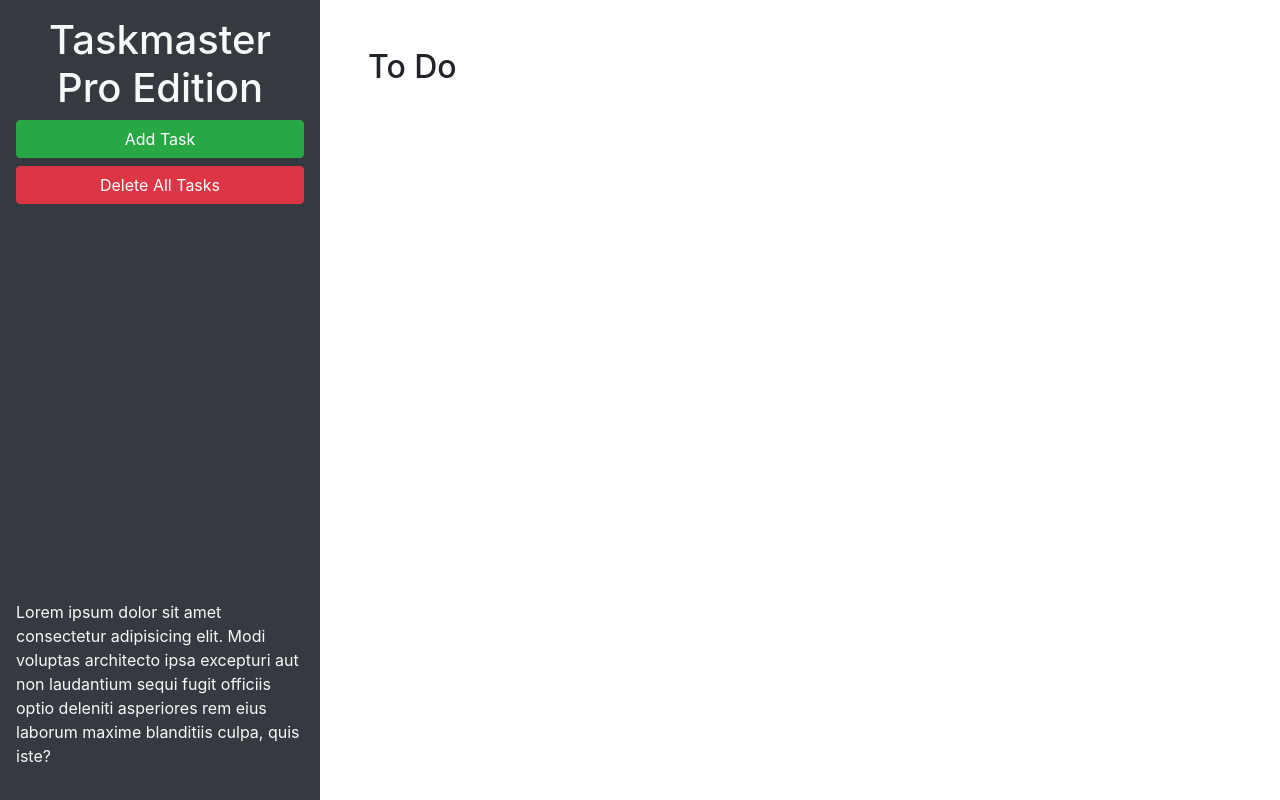
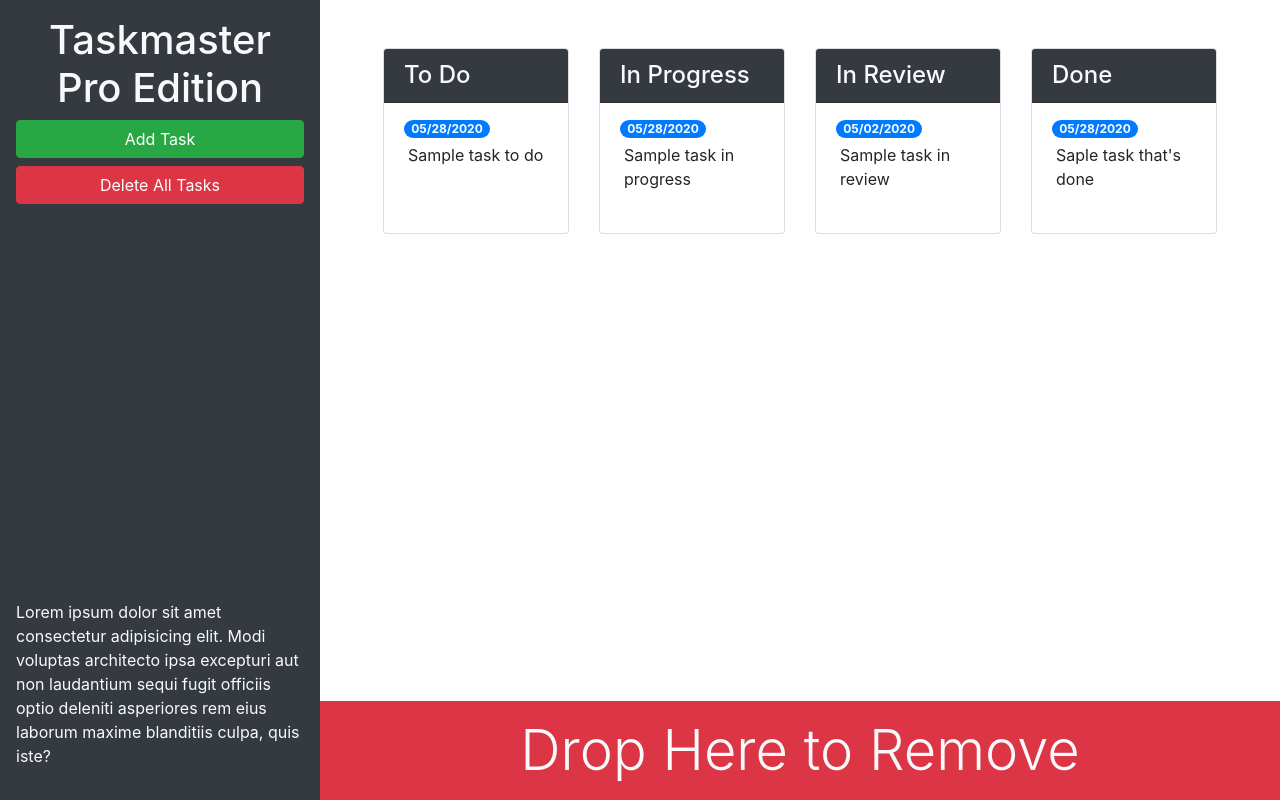
Before and after one commit to Memo3822/taskmaster-pro, a plain HTML site: page index.html in a window 1280 px wide. Drawn offline with nearby package versions, Linux system fonts and the light colour scheme.

Commit message:
used bootstrap to change color of boxes and add red bar on the bottom

```diff
--- a/index.html
+++ b/index.html
@@ -13,21 +13,79 @@
 <body>
 
   <div class="row min-vh-100 no-gutters">
-    <header class="col-12 col-lg-3 bg-dark text-light d-flex flex-column p-4 p-lg-3">
+    <header class="col-12 col-lg-3 bg-dark text-light sticky-top d-flex flex-column p-4 p-lg-3">
       <h1 class="text-center">Taskmaster Pro Edition</h1>
       <button id="create-task" class="btn btn-block btn-success" data-toggle="modal" data-target="#task-form-modal">Add
         Task</button>
       <button id="remove-tasks" class="btn btn-block btn-danger">Delete All Tasks</button>
-      <p class="mt-auto">Lorem ipsum dolor sit amet consectetur adipisicing elit. Modi voluptas architecto ipsa
+      <p class="mt-auto d-none d-lg-block">Lorem ipsum dolor sit amet consectetur adipisicing elit. Modi voluptas architecto ipsa
         excepturi aut non
         laudantium sequi fugit officiis optio deleniti asperiores rem eius laborum maxime blanditiis culpa, quis iste?
       </p>
     </header>
-    <main class="col-12 col-lg-9">
-      <div class="m-5">
-        <h2>To Do</h2>
-        <ul id="list-toDo" class="list-group"> </ul>
+
+    <main class="col-12 col-lg-9 d-flex flex-column">
+      <div class="m-5 row justify-content-around">
+        <!--todo start-->
+        <div class="col-12 col-md-6 col-xl-3 mb-3">
+          <div class="card">
+            <h4 class="card-header bg-dark text-light">To Do</h4>
+            <ul id="list-toDo" class="list-group list-group-flush">
+              <li class="list-group-item">
+                <span class="badge badge-primary badge-pill">05/28/2020</span>
+                <p class="m-1">Sample task to do</p>
+              </li>
+            </ul>
+          </div>
+        </div>
+        <!--todo end-->
+        <!--in progress start-->
+        <div class="col-12 col-md-6 col-xl-3 mb-3">
+          <div class="card">
+            <h4 class="card-header bg-dark text-light">In Progress</h4>
+            <ul id="list-inProgress" class="list-group list-group-flush">
+              <li class="list-group-item">
+                <span class="badge badge-primary badge-pill">05/28/2020</span>
+                <p class="m-1">Sample task in progress</p>
+              </li>
+            </ul>
+          </div>
+        </div>
+        <!--in progress end-->
+        <!--in review start-->
+        <div class="col-12 col-md-6 col-xl-3 mb-3">
+          <div class="card">
+            <h4 class="card-header bg-dark text-light">In Review</h2>
+            <ul id="list-inReview" class="list-group list-group-flush">
+              <li class="list-group-item">
+                <span class="badge badge-primary badge-pill">05/02/2020</span>
+                <p class="m-1"> Sample task in review </p>
+              </li>
+            </ul>
+          </div>
+        </div>
+        <!--in review end-->
+        <!--done start-->
+        <div class="col-12 col-md-6 col-xl-3 mb-3">
+          <div class="card">
+            <h4 class="card-header bg-dark text-light"> Done </h4>
+            <ul id="list-done" class="list-group list-group-flush">
+              <li class="list-group-item">
+                <span class="badge badge-primary badge-pill">05/28/2020</span>
+                <p class="m-1">Saple task that's done</p>
+              </li>
+            </ul>
+          </div>
+        </div>
+        <!--done end-->
       </div>
+
+      <div class="mt-auto" id="trash">
+        <div class="w-100 bg-danger p-3 text-center text-light display-4">
+          Drop Here to Remove
+        </div>
+      </div>
+
     </main>
   </div>
 
@@ -46,11 +104,11 @@
           <form>
             <div class="form-group">
               <label for="modalTaskDescription">Task description</label>
-              <textarea id="modalTaskDescription" rows="3"></textarea>
+              <textarea id="modalTaskDescription" rows="3" class="form-control"></textarea>
             </div>
             <div class="form-group">
               <label for="modalDueDate">Due date</label>
-              <input type="text" id="modalDueDate" placeholder="mm/dd/yyyy" autocomplete="off" />
+              <input type="text" class="form-control" id="modalDueDate" placeholder="mm/dd/yyyy" autocomplete="off" />
             </div>
           </form>
         </div>
```
